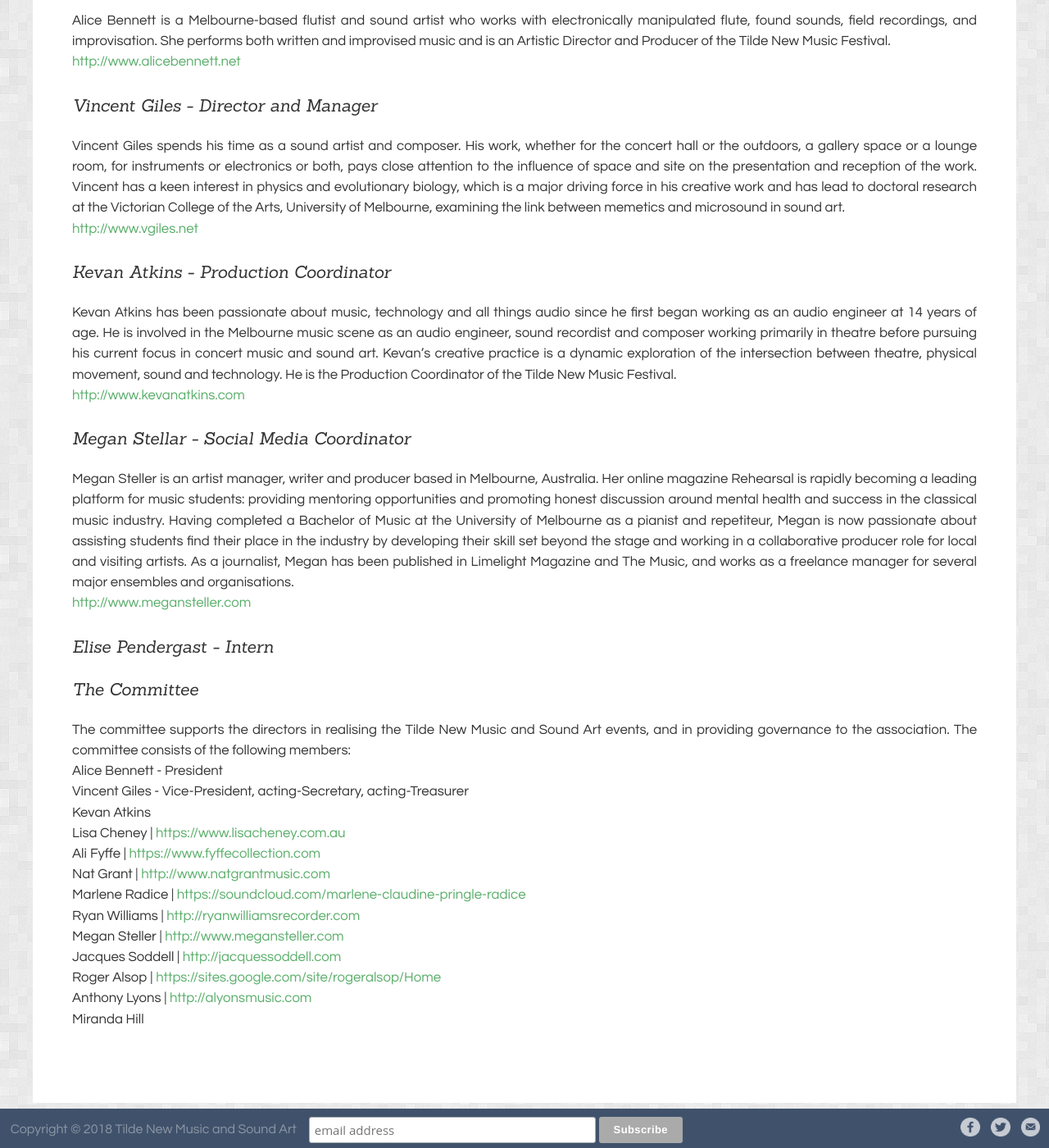
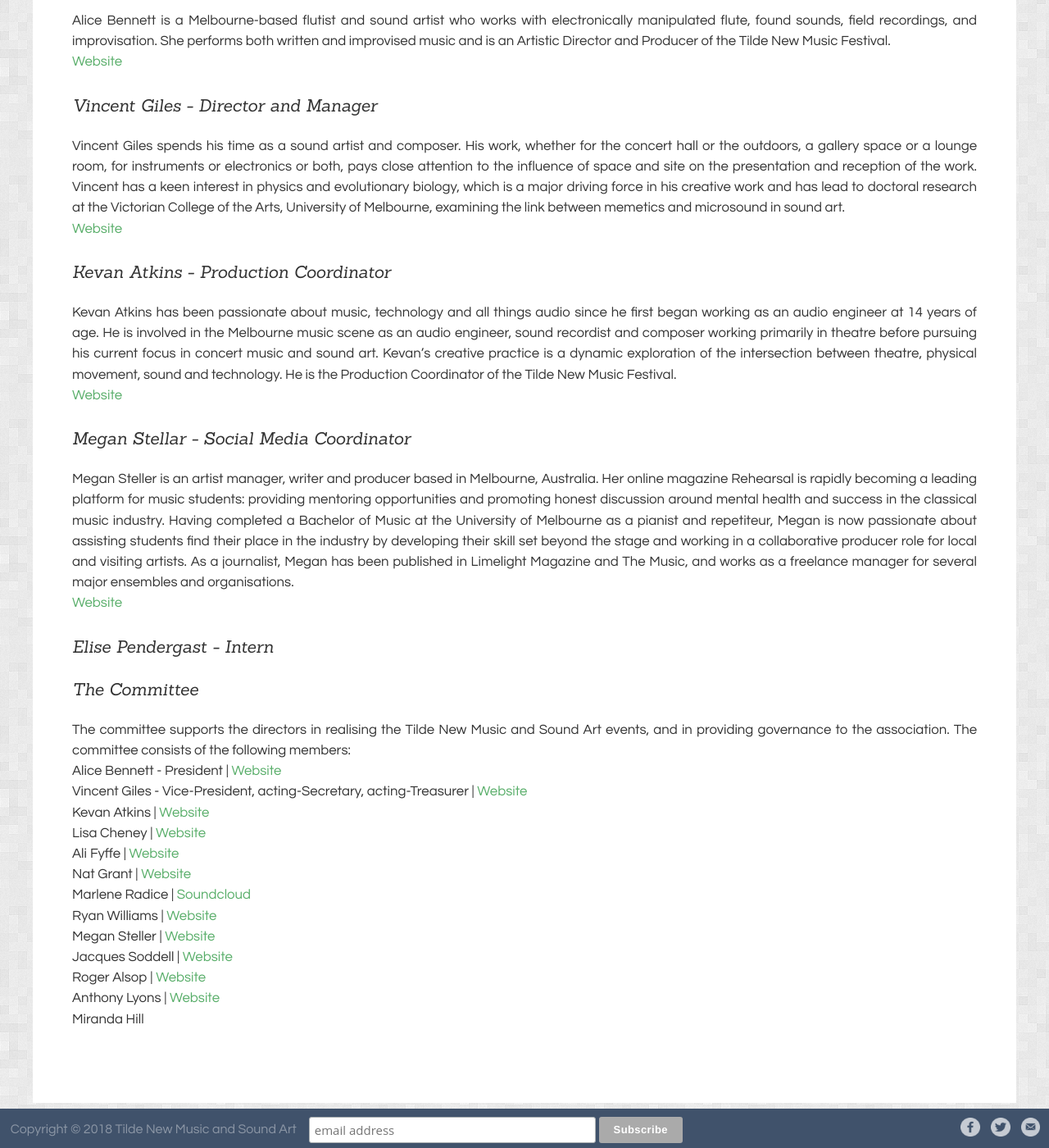
Before and after one commit to unclewalter/tilde-festival-website, a Jekyll site: the page built from pages/about.md, in a window 1280 px wide and 1400 px high, scrolled down 798 px. Shown: the whole window at 82% size. Built offline with Jekyll 4.4.1, drawn with Linux system fonts in a browser that asks for light colours.

Commit message:
update
Fixed my error of url formatting

```diff
--- a/pages/about.md
+++ b/pages/about.md
@@ -11,34 +11,34 @@ Tilde New Music and Sound Art Inc. consists of two directors, a committee of vol
 
 ## Alice Bennett - Director and Producer
 Alice Bennett is a Melbourne-based flutist and sound artist who works with electronically manipulated flute, found sounds, field recordings, and improvisation. She performs both written and improvised music and is an Artistic Director and Producer of the Tilde New Music Festival.<br />
-[http://www.alicebennett.net](Website)
+[Website](http://www.alicebennett.net)
 
 ## Vincent Giles - Director and Manager
 Vincent Giles spends his time as a sound artist and composer. His work, whether for the concert hall or the outdoors, a gallery space or a lounge room, for instruments or electronics or both, pays close attention to the influence of space and site on the presentation and reception of the work. Vincent has a keen interest in physics and evolutionary biology, which is a major driving force in his creative work and has lead to doctoral research at the Victorian College of the Arts, University of Melbourne, examining the link between memetics and microsound in sound art.<br />
-[http://www.vgiles.net](Website)
+[Website](http://www.vgiles.net)
 
 ## Kevan Atkins - Production Coordinator
 Kevan Atkins has been passionate about music, technology and all things audio since he first began working as an audio engineer at 14 years of age. He is involved in the Melbourne music scene as an audio engineer, sound recordist and composer working primarily in theatre before pursuing his current focus in concert music and sound art. Kevan’s creative practice is a dynamic exploration of the intersection between theatre, physical movement, sound and technology. He is the Production Coordinator of the Tilde New Music Festival.<br />
-[http://www.kevanatkins.com](Website)
+[Website](http://www.vgiles.net)
 
 ## Megan Stellar - Social Media Coordinator
 Megan Steller is an artist manager, writer and producer based in Melbourne, Australia. Her online magazine Rehearsal is rapidly becoming a leading platform for music students: providing mentoring opportunities and promoting honest discussion around mental health and success in the classical music industry. Having completed a Bachelor of Music at the University of Melbourne as a pianist and repetiteur, Megan is now passionate about assisting students find their place in the industry by developing their skill set beyond the stage and working in a collaborative producer role for local and visiting artists. As a journalist, Megan has been published in Limelight Magazine and The Music, and works as a freelance manager for several major ensembles and organisations. <br />
-[http://www.megansteller.com](Website)
+[Website](http://www.megansteller.com)
 
 ## Elise Pendergast - Intern
 
 ## The Committee
 The committee supports the directors in realising the Tilde New Music and Sound Art events, and in providing governance to the association. The committee consists of the following members:<br />
-Alice Bennett - President<br />
-Vincent Giles - Vice-President, acting-Secretary, acting-Treasurer<br />
-Kevan Atkins<br />
-Lisa Cheney | [https://www.lisacheney.com.au](Website)<br />
-Ali Fyffe | [https://www.fyffecollection.com](Website)<br />
-Nat Grant | [http://www.natgrantmusic.com](Website)<br />
-Marlene	Radice | [https://soundcloud.com/marlene-claudine-pringle-radice](Soundcloud)<br />
-Ryan Williams | [http://ryanwilliamsrecorder.com](Website)<br />
-Megan Steller | [http://www.megansteller.com](Website)<br />
-Jacques Soddell | [http://jacquessoddell.com](Website)<br />
-Roger	Alsop | [https://sites.google.com/site/rogeralsop/Home](Website)<br />
-Anthony Lyons | [http://alyonsmusic.com](Website)<br />
+Alice Bennett - President | [Website](http://www.alicebennett.net)<br />
+Vincent Giles - Vice-President, acting-Secretary, acting-Treasurer | [Website](http://www.vgiles.net)<br />
+Kevan Atkins | [Website](http://www.kevanatkins.com)<br />
+Lisa Cheney | [Website](https://www.lisacheney.com.au)<br />
+Ali Fyffe | [Website](https://www.fyffecollection.com)<br />
+Nat Grant | [Website](http://www.natgrantmusic.com)<br />
+Marlene	Radice | [Soundcloud](https://soundcloud.com/marlene-claudine-pringle-radice)<br />
+Ryan Williams | [Website](http://ryanwilliamsrecorder.com)<br />
+Megan Steller | [Website](http://www.megansteller.com)<br />
+Jacques Soddell | [Website](http://jacquessoddell.com])<br />
+Roger	Alsop | [Website](https://sites.google.com/site/rogeralsop/Home)<br />
+Anthony Lyons | [Website](http://alyonsmusic.com)<br />
 Miranda Hill
```
